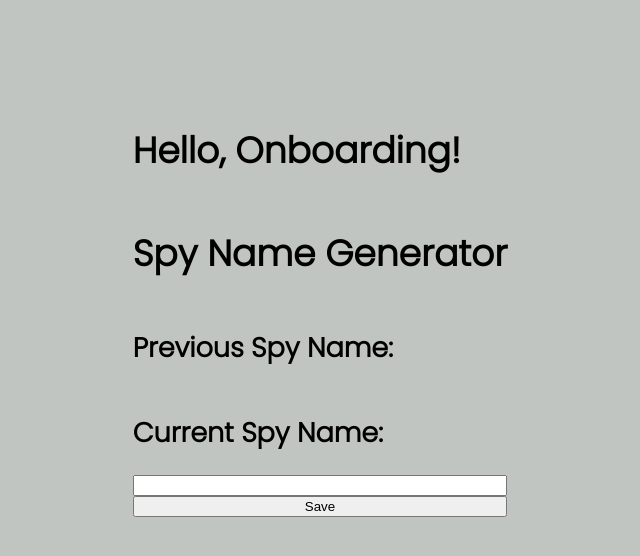
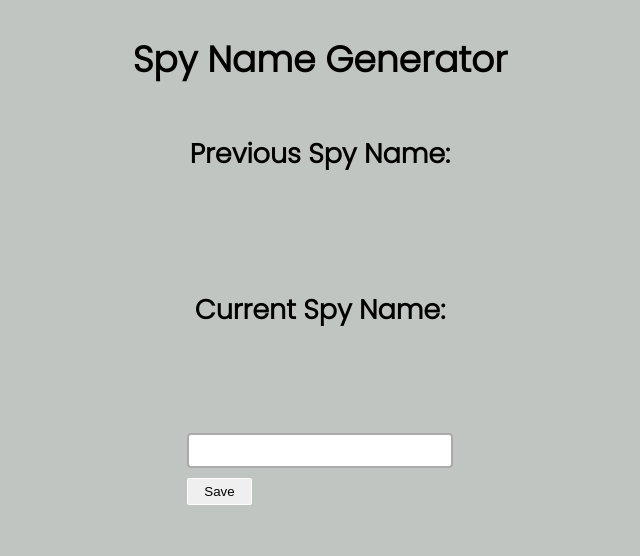
Before and after one commit to qin-andy/onboarding-react, a React (Create React App) app: page / in a window 1280 px wide. Shown: the top 556 px of the page, without its empty margins (320-960 px from the left). Built offline with nearby package versions, Linux system fonts and the light colour scheme.

Commit message:
SpyNameGenerator solution and styles

```diff
--- a/src/App.css
+++ b/src/App.css
@@ -1,7 +1,13 @@
 body {
-  background-color: #C0C5C1;
+  background-color: #c0c5c1;
   font-size: large;
-  font-family: 'Poppins', sans-serif;
+  font-family: "Poppins", sans-serif;
+}
+
+p {
+  color:#000000;
+  font-size: 36px;
+  font-weight: bold;
 }
 
 #main {
@@ -10,9 +16,50 @@ body {
   justify-content: center;
 }
 
+
 .column {
   height: 75vh;
+  width: 100vw;
   display: flex;
   flex-direction: column;
-  justify-content: center;
+  align-items: center;
+  justify-content: start;
 }
+
+
+/* I stole these styles from the internet */
+/* our little secret :) */
+
+input[type="text"] {
+  width: 100%;
+  border: 2px solid #aaa;
+  border-radius: 4px;
+  margin: 8px 0;
+  outline: none;
+  padding: 8px;
+  box-sizing: border-box;
+  transition: 0.3s;
+}
+
+input[type="text"]:focus {
+  border-color: dodgerBlue;
+  box-shadow: 0 0 8px 0 dodgerBlue;
+}
+
+.button1 {
+  display: inline-block;
+  padding: 0.35em 1.2em;
+  border: 0.1em solid #ffffff;
+  margin: 0 0.3em 0.3em 0;
+  border-radius: 0.12em;
+  box-sizing: border-box;
+  text-decoration: none;
+  font-weight: 300;
+  color: #020202;
+  text-align: center;
+  transition: all 0.2s;
+}
+.button1:hover {
+  color: #000000;
+  background-color: #ffffff;
+}
--- a/src/App.js
+++ b/src/App.js
@@ -7,7 +7,6 @@ function App() {
   return (
     <div id="main">
       <div className="column">
-        <h1>Hello, Onboarding!</h1>
         {/* Here's where all the magic happens! */}
         <SpyNameGenerator />
       </div>
--- a/src/SpyNameGenerator/SpyNameGenerator.jsx
+++ b/src/SpyNameGenerator/SpyNameGenerator.jsx
@@ -1,11 +1,31 @@
+import { useState } from "react";
+
 function SpyNameGenerator(props) {
+  let [currentInput, setCurrentInput] = useState("");
+  let [displayedName, setDisplayedName] = useState("");
+  let [savedName, setSavedName] = useState("");
+
+  function handleChange(e) {
+    setCurrentInput(e.target.value);
+    setDisplayedName(e.target.value.split("").reverse().join("").toLocaleLowerCase());
+  }
+
+  function saveName() {
+    setSavedName(displayedName);
+  }
+
   return (
     <>
       <h1>Spy Name Generator</h1>
-      <h2>Previous Spy Name: {/* Something goes here! */}</h2>
-      <h2>Current Spy Name: {/* Something goes here! */}</h2>
-      <input /> {/* Something goes here! */}
-      <button>Save</button>
+      <h2>Previous Spy Name: </h2>
+      <p>{savedName /* Something goes here! */}</p>
+      <h2>Current Spy Name: </h2>
+      <p>{displayedName /* Something goes here! */}</p>
+      <div>
+        <input type='text' onChange={handleChange} value={currentInput} />
+        {/* Something goes here! */}
+        <button className='button1' onClick={saveName}>Save</button>
+      </div>
     </>
   );
 }
```
